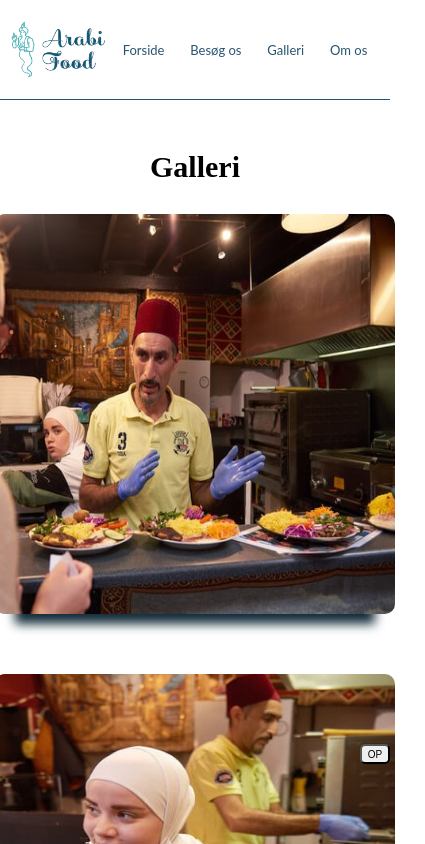
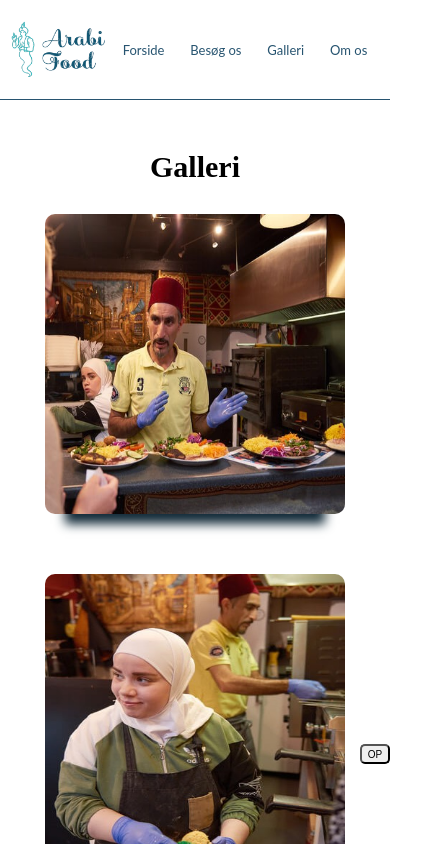
Before and after one commit to rufaidaju/ArabiFoodTapas, a React (Create React App) app: page /gallery in a window 390 px wide. Shown: the top 844 px of the page, 425 px wide, since content can reach past the window. Built offline with nearby package versions, Linux system fonts and the light colour scheme.

Commit message:
Change gallery image size on mobile

```diff
--- a/src/App.css
+++ b/src/App.css
@@ -600,4 +600,10 @@ a {
     font-size: 10px;
     font-weight: normal;
   }
+  .gallery-group img {
+    margin: 30px;
+    width: 300px;
+    height:  300px;
+  }
+
 }
```
